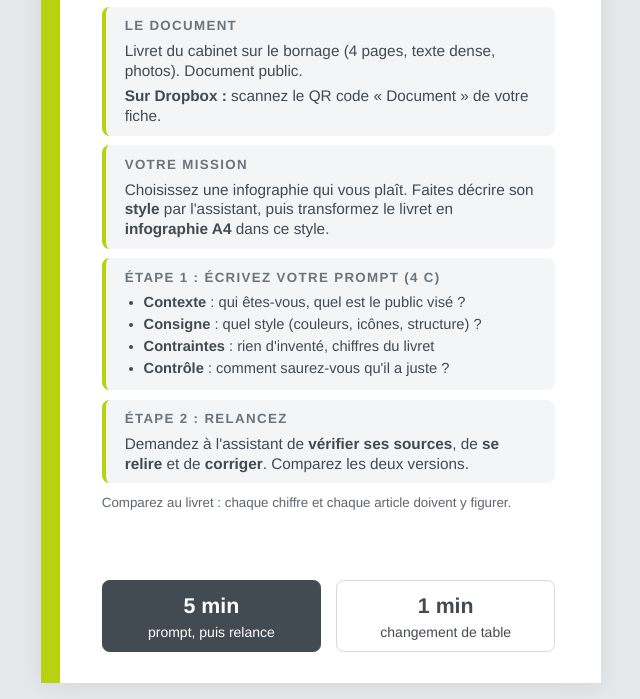
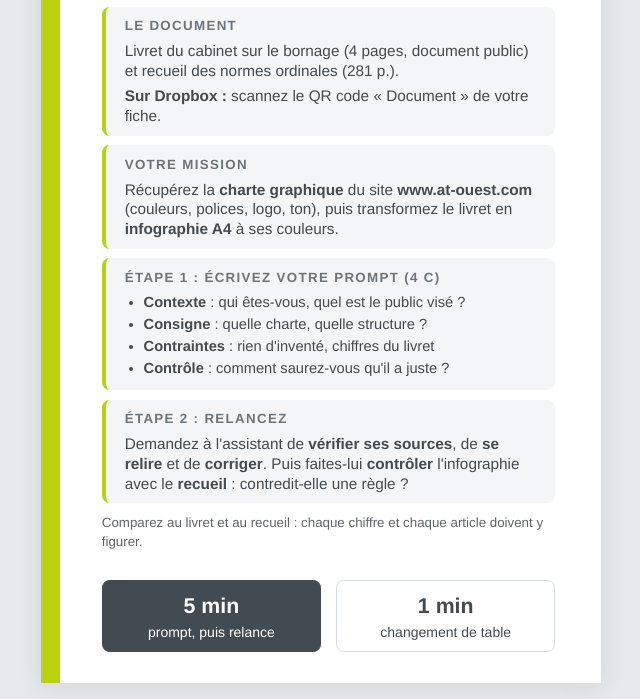
Before and after one commit to Steven2229/journee_ia, a plain HTML site: page analyse-2.html in a window 1280 px wide. Shown: the part 127-826 px from the top of the page, without its empty margins (319-959 px from the left). Drawn offline with Linux system fonts and the light colour scheme.

Commit message:
Analyse 2 : charte du site at-ouest.com et contrôle avec le recueil
Co-Authored-By: Claude Sonnet 5.5 <noreply@anthropic.com>
Claude-Session: https://claude.ai/code/session_017pdiqUHoUfguprhG39VT7c

```diff
--- a/analyse-2.html
+++ b/analyse-2.html
@@ -31,15 +31,15 @@ ul{margin:0;padding-left:5mm;font-size:11pt;line-height:1.3} li{margin:.8mm 0}
 <p class="eyebrow">Journée IA · Analyse 2 sur 6</p>
 <h1><span class="num">2</span>Mille bornes</h1>
 <div class="box"><h2>Le document</h2>
-<p>Livret du cabinet sur le bornage (4 pages, texte dense, photos). Document public.</p>
+<p>Livret du cabinet sur le bornage (4 pages, document public) et recueil des normes ordinales (281 p.).</p>
 <p><b>Sur Dropbox :</b> scannez le QR code « Document » de votre fiche.</p></div>
 <div class="box"><h2>Votre mission</h2>
-<p>Choisissez une infographie qui vous plaît. Faites décrire son <b>style</b> par l'assistant, puis transformez le livret en <b>infographie A4</b> dans ce style.</p></div>
+<p>Récupérez la <b>charte graphique</b> du site <b>www.at-ouest.com</b> (couleurs, polices, logo, ton), puis transformez le livret en <b>infographie A4</b> à ses couleurs.</p></div>
 <div class="box"><h2>Étape 1 : écrivez votre prompt (4 C)</h2>
-<ul><li><b>Contexte</b> : qui êtes-vous, quel est le public visé ?</li><li><b>Consigne</b> : quel style (couleurs, icônes, structure) ?</li><li><b>Contraintes</b> : rien d'inventé, chiffres du livret</li><li><b>Contrôle</b> : comment saurez-vous qu'il a juste ?</li></ul></div>
+<ul><li><b>Contexte</b> : qui êtes-vous, quel est le public visé ?</li><li><b>Consigne</b> : quelle charte, quelle structure ?</li><li><b>Contraintes</b> : rien d'inventé, chiffres du livret</li><li><b>Contrôle</b> : comment saurez-vous qu'il a juste ?</li></ul></div>
 <div class="box"><h2>Étape 2 : relancez</h2>
-<p>Demandez à l'assistant de <b>vérifier ses sources</b>, de <b>se relire</b> et de <b>corriger</b>. Comparez les deux versions.</p></div>
-<p class="rappel">Comparez au livret : chaque chiffre et chaque article doivent y figurer.</p>
+<p>Demandez à l'assistant de <b>vérifier ses sources</b>, de <b>se relire</b> et de <b>corriger</b>. Puis faites-lui <b>contrôler</b> l'infographie avec le <b>recueil</b> : contredit-elle une règle ?</p></div>
+<p class="rappel">Comparez au livret et au recueil : chaque chiffre et chaque article doivent y figurer.</p>
 <div class="timer"><div class="dark"><b>5 min</b>prompt, puis relance</div><div><b>1 min</b>changement de table</div></div>
 </section>
 </body></html>
```
